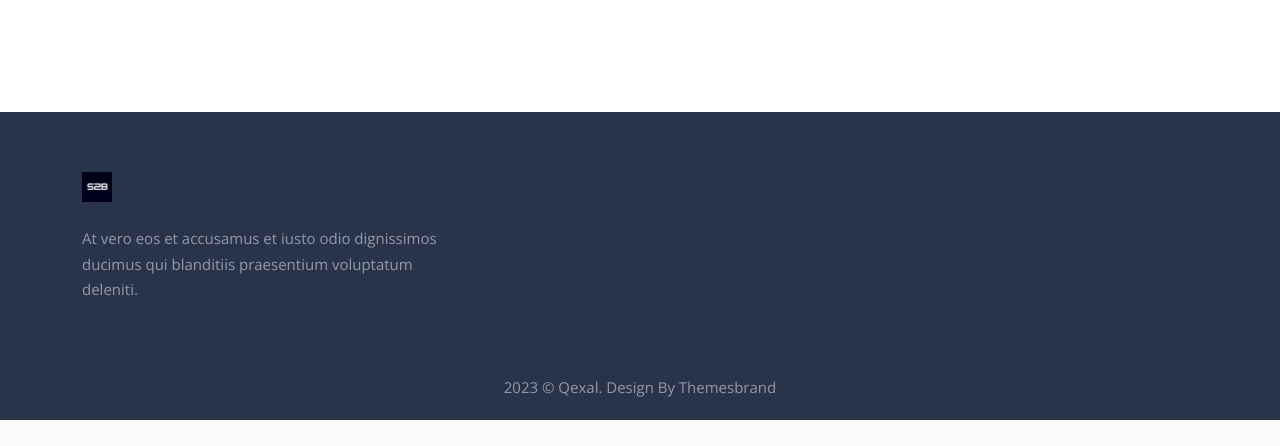
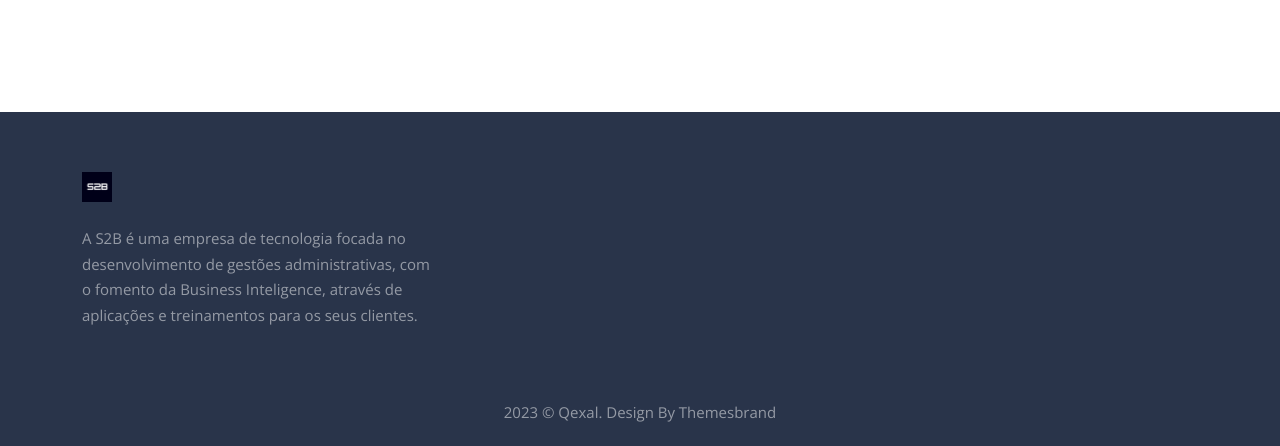
Before and after one commit to raafwill/landing_excel_academy, a Django app: page /landing/ in a window 1280 px wide. Shown: the part 2386-2832 px from the top of the page. Before the commit the page ends 2806 px from the top, so only its background shows below. Run offline with Django 3.2, Linux system fonts and the light colour scheme; some libraries are stand-ins or nearby versions.

Commit message:
mudando footer da pagina html

```diff
--- a/S2B/landingPage/templates/home.html
+++ b/S2B/landingPage/templates/home.html
@@ -8,9 +8,9 @@
         <meta charset="utf-8" />
         <title>EA - Excel Academy</title>
         <meta name="viewport" content="width=device-width, initial-scale=1.0" />
-        <meta name="description" content="Premium Bootstrap 5 Landing Page Template" />
-        <meta name="keywords" content="bootstrap 5, premium, marketing, multipurpose" />
-        <meta content="Themesbrand" name="author" />
+        <meta name="description" content="Excel Academy é um treinamento de Excel para profissionais da área de negócios." />
+        <meta name="keywords" content="Excel academy, excel, analytics, jornada do excel" />
+        <meta content="S2B Teconologia" name="S2B" />
         <!-- favicon -->
         <link rel="shortcut icon" href="images/favicon.ico" />
 
@@ -298,7 +298,7 @@
                     <div class="col-lg-4">
                         <div class="mb-4">
                             <a href="index-1.html"><img src="{% static 'images/logo-dark.png' %}" alt="" class="" height="30" /></a>
-                            <p class="text-white-50 my-4">At vero eos et accusamus et iusto odio dignissimos ducimus qui blanditiis praesentium voluptatum deleniti.</p>
+                            <p class="text-white-50 my-4">A S2B é uma empresa de tecnologia focada no desenvolvimento de gestões administrativas, com o fomento da Business Inteligence, através de aplicações e treinamentos para os seus clientes.</p>
                         </div>
                     </div>
                     <!-- end col -->
```
